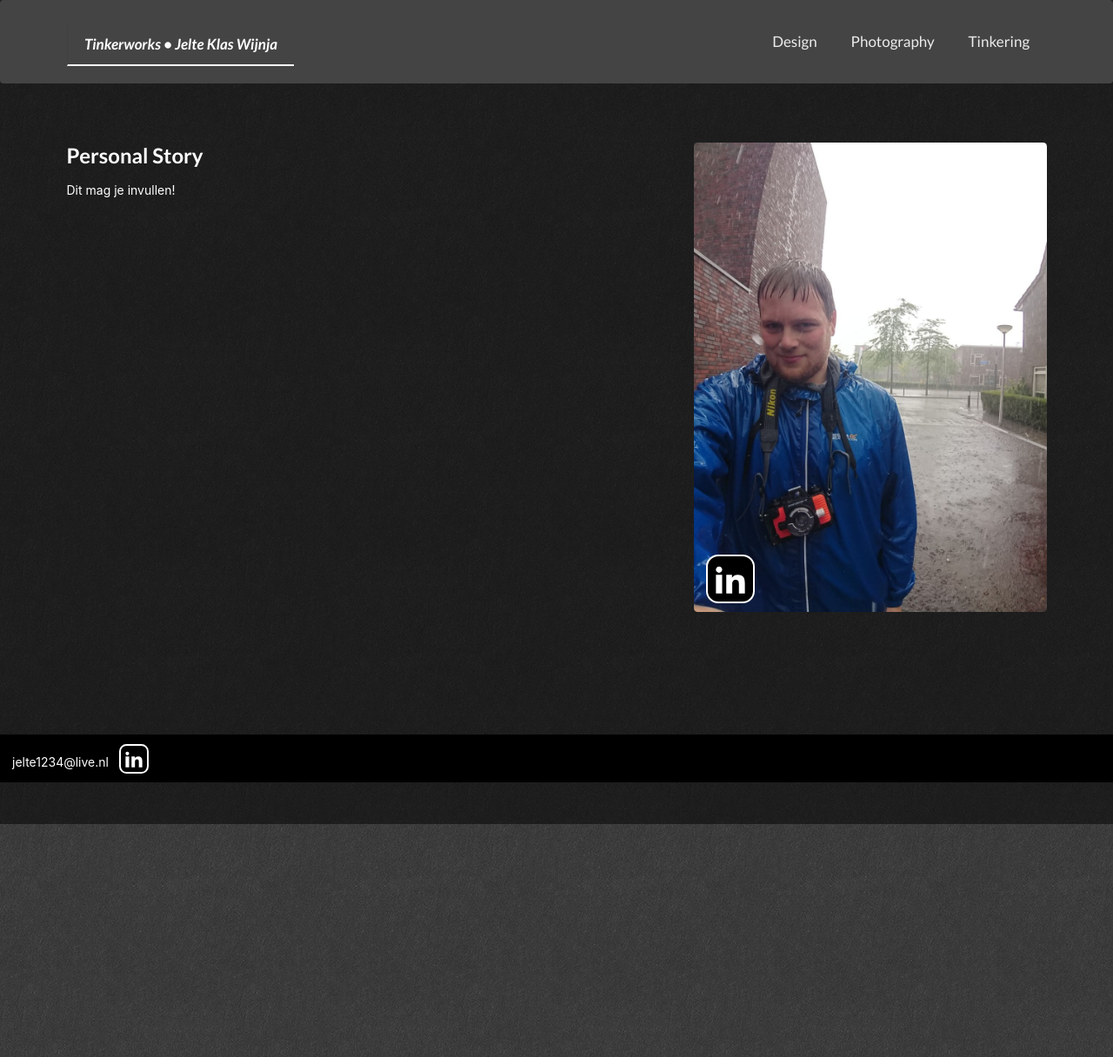
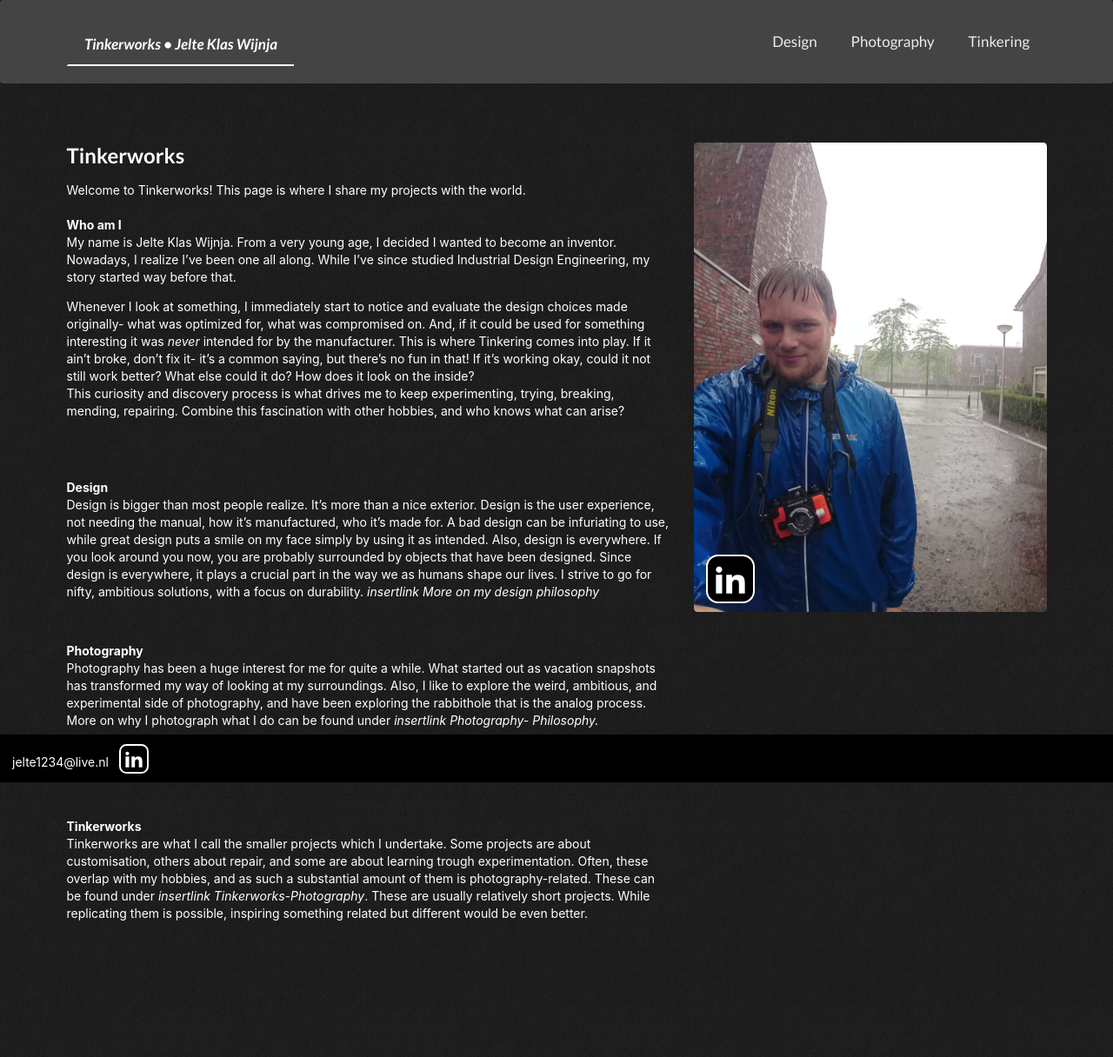
Before and after one commit to Jelte1234/Jelte1234.github.io, a Jekyll site: the page built from index.md, in a window 1280 px wide. Shown: the whole page at 87% size. Built offline with Jekyll 4.4.1, drawn with Linux system fonts in a browser that asks for light colours.

Commit message:
Update index.md

```diff
--- a/index.md
+++ b/index.md
@@ -4,6 +4,39 @@ title: ""
 show_in_menu: true
 ---
 
-## Personal Story
+## Tinkerworks
 
-Dit mag je invullen!
+Welcome to Tinkerworks!
+This page is where I share my projects with the world.
+<br/>
+<br/>
+**Who am I**
+<br/>
+My name is Jelte Klas Wijnja. From a very young age, I decided I wanted to become an inventor. Nowadays, I realize I've been one all along. While I've since studied Industrial Design Engineering, my story started way before that.
+
+Whenever I look at something, I immediately start to notice and evaluate the design choices made originally- what was optimized for, what was compromised on. And, if it could be used for something interesting it was *never* intended for by the manufacturer. This is where Tinkering comes into play.
+If it ain't broke, don't fix it- it's a common saying, but there's no fun in that! If it's working okay, could it not still work better? What else could it do? How does it look on the inside?
+<br/>
+This curiosity and discovery process is what drives me to keep experimenting, trying, breaking, mending, repairing. Combine this fascination with other hobbies, and who knows what can arise?
+
+<br/>
+<br/>
+
+**Design**
+<br/>
+Design is bigger than most people realize. It's more than a nice exterior. Design is the user experience, not needing the manual, how it's manufactured, who it's made for. A bad design can be infuriating to use, while great design puts a smile on my face simply by using it as intended. Also, design is everywhere. If you look around you now, you are probably surrounded by objects that have been designed. Since design is everywhere, it plays a crucial part in the way we as humans shape our lives. I strive to go for nifty, ambitious solutions, with a focus on durability.
+*insertlink* *More on my design philosophy*
+
+<br/>
+
+**Photography**
+<br/>
+Photography has been a huge interest for me for quite a while. What started out as vacation snapshots has transformed my way of looking at my surroundings. Also, I like to explore the weird, ambitious, and experimental side of photography, and have been exploring the rabbithole that is the analog process. More on why I photograph what I do can be found under *insertlink* *Photography- Philosophy.*
+
+As a movie enthusiast, I've also dabbled in cinematography a bit, as well as exploring anamorphic lenses. More can be found under *insertlink* *Video.*
+
+<br/>
+
+**Tinkerworks**
+<br/>
+Tinkerworks are what I call the smaller projects which I undertake. Some projects are about customisation, others about repair, and some are about learning trough experimentation. Often, these overlap with my hobbies, and as such a substantial amount of them is photography-related. These can be found under *insertlink* *Tinkerworks-Photography*. These are usually relatively short projects. While replicating them is possible, inspiring something related but different would be even better.
```
